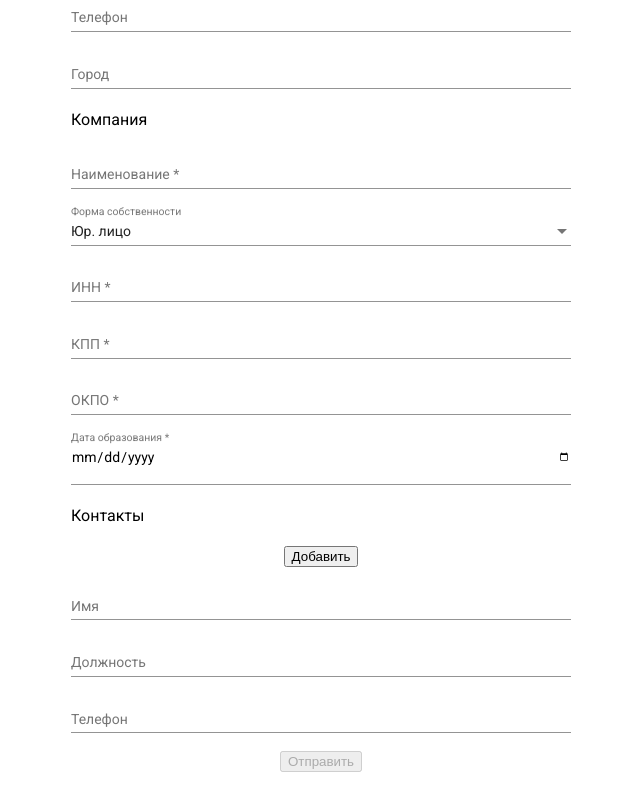
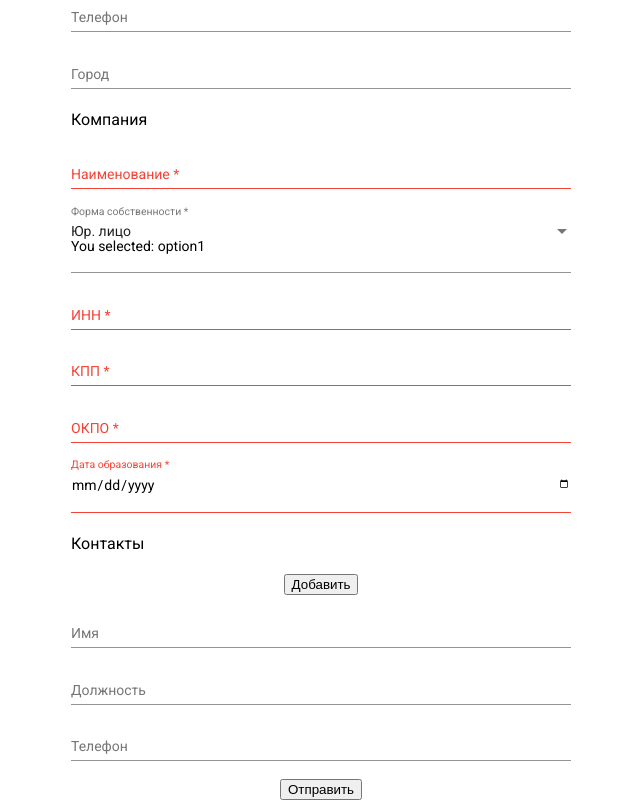
Before and after one commit to tg732/angular_form_test, an Angular app: page / in a window 1280 px wide. Shown: the part 369-1169 px from the top of the page, without its empty margins (319-959 px from the left). Before the commit the page ends 1141 px from the top, so only its background shows below. Built offline with nearby package versions, Linux system fonts and the light colour scheme.

Commit message:
Поправил получение значения select.

```diff
--- a/src/app/app.component.html
+++ b/src/app/app.component.html
@@ -74,16 +74,18 @@
       </mat-form-field>
       <mat-form-field class="example-full-width">
         <mat-label>Форма собственности</mat-label>
-        <mat-select [(value)]="selected" name="own_type">
-          <mat-option value="option1">Юр. лицо</mat-option>
-          <mat-option value="option2">ИП</mat-option>
+        <mat-select [(ngModel)]="selectedValue" formControlName="own_type">
+          <mat-option *ngFor="let type of comptypes" [value]="type.value">
+            {{type.viewValue}}
+          </mat-option>
         </mat-select>
+        <p>You selected: {{selectedValue}}</p>
       </mat-form-field>
       <mat-form-field class="example-full-width">
         <mat-label>ИНН</mat-label>
         <input type="text" matInput formControlName="inn">
       </mat-form-field>
-      <mat-form-field *ngIf="selected == 'option1'" class="example-full-width">
+      <mat-form-field *ngIf="selectedValue == 'option1'" class="example-full-width">
         <mat-label>КПП</mat-label>
         <input type="text" matInput formControlName="kpp">
       </mat-form-field>
@@ -143,7 +145,7 @@
         </ng-container>
       </div>
 
-    <!--</div>-->
-    <button class="btn" type="submit" [disabled]="form.invalid">Отправить</button>
+    <!--</div>[disabled]="form.invalid"-->
+    <button class="btn" type="submit" >Отправить</button>
   </form>
 </div>
--- a/src/app/app.component.ts
+++ b/src/app/app.component.ts
@@ -1,6 +1,11 @@
 import {Component, OnInit} from '@angular/core'
 import { FormArray, FormControl, FormGroup, Validators } from '@angular/forms'
 import { identityRevealedValidator, MyValidators } from './my.validators';
+
+interface CompType {
+  value: string;
+  viewValue: string;
+};
 
 @Component({
   selector: 'app-root',
@@ -9,7 +14,11 @@ import { identityRevealedValidator, MyValidators } from './my.validators';
 })
 export class AppComponent /*implements OnInit*/ {
   //form = new FormGroup({})
-  selected = 'option1';
+  selectedValue: string = 'option1';
+  comptypes: CompType[] = [
+    {value: 'option1', viewValue: 'Юр. лицо'},
+    {value: 'option2', viewValue: 'ИП'},
+  ];
   emailFormControl = new FormControl('', [
     Validators.required,
     Validators.email,
@@ -86,8 +95,10 @@ export class AppComponent /*implements OnInit*/ {
 
   con() {
     //console.log(this.form.get('account')?.get('email'))
-    console.log(this.form.get('contacts'))
+    //console.log(this.form.get('contacts'))
+    this.form.markAllAsTouched();
   }
+
   //contacts = this.form.get("contacts") as FormArray;
   addContacts() {
     //const control = new FormControl('', Validators.required);
```
